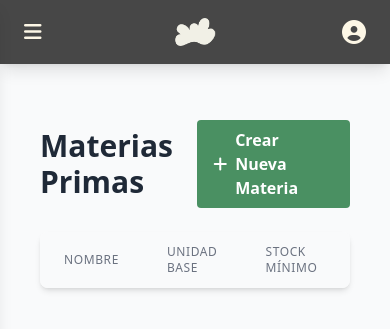
After one commit to IDGS-802-21002866/CloudBrew, a Flask app: page /materias_primas/ in a window 390 px wide. The commit adds this page. Shown: the top 329 px of the page. Run offline with Flask 3, Linux system fonts and the light colour scheme; lists and menus that the app fills with data are empty; style sheets or scripts are compiled from the project's sources; parts of the project's set-up code (start-up, migrations or seed data) failed here and were passed over.

Commit message:
Feature:CRUD de Materias Primas

```diff
--- a/app/__init__.py
+++ b/app/__init__.py
@@ -24,6 +24,7 @@ def create_app():
     from app.modules.proveedores import bp as proveedores_bp
     from app.modules.usuarios import bp as usuarios_bp
     from app.modules.unidades_medida import bp as unidades_medida_bp
+    from app.modules.materias_primas import bp as materias_primas_bp
 
     app = Flask(__name__)
     app.config.from_object(DevelopmentConfig)
@@ -44,6 +45,7 @@ def create_app():
     app.register_blueprint(proveedores_bp)
     app.register_blueprint(usuarios_bp)
     app.register_blueprint(unidades_medida_bp)
+    app.register_blueprint(materias_primas_bp)
 
     #aparentemente entorpece el funcionamiento de flask-migrate, así que lo comento por ahora
     #with app.app_context():
--- /dev/null
+++ b/app/modules/materias_primas/__init__.py
@@ -0,0 +1,5 @@
+from flask import Blueprint
+from .model import MateriaPrima
+
+bp = Blueprint("materias_primas", __name__, url_prefix="/materias_primas", template_folder="templates")
+from . import routes
--- /dev/null
+++ b/app/modules/materias_primas/repository.py
@@ -0,0 +1,22 @@
+from app.modules.materias_primas.model import MateriaPrima
+from app import db
+
+def get_all_materias_primas_activas():
+    return MateriaPrima.query.filter_by(activo=True).all()
+
+def get_all_materias_primas_with_inactive():
+    return MateriaPrima.query.all()
+
+def get_materia_prima_by_id(id):
+    return MateriaPrima.query.get(id)
+
+def get_materia_prima_by_nombre(nombre):
+    return MateriaPrima.query.filter(MateriaPrima.nombre == nombre).first()
+
+def create_materia_prima(materia):
+    db.session.add(materia)
+    db.session.commit()
+    return materia
+
+def update_db():
+    db.session.commit()
--- /dev/null
+++ b/app/modules/materias_primas/routes.py
@@ -0,0 +1,91 @@
+from flask import render_template, request, redirect, url_for, flash
+from app.modules.materias_primas.form import MateriaPrimaForm
+from app.modules.materias_primas.service import MateriaPrimaService
+from app.modules.unidades_medida.service import UnidadMedidaService
+from . import bp
+
+servicio = MateriaPrimaService()
+servicio_unidades = UnidadMedidaService()
+
+@bp.route("/")
+def listar():
+    materias = servicio.listar_materias(incluir_inactivas=True)
+    return render_template("materias_primas/listar.html", materias=materias)
+
+@bp.route("/crear", methods=["GET", "POST"])
+def crear():
+    form = MateriaPrimaForm()
+    unidades_base = servicio_unidades.listar_unidades_medida()
+    unidades_base_filtradas = [u for u in unidades_base if u.es_base]
+    form.id_unidad_base.choices = [(u.id, u.nombre) for u in unidades_base_filtradas]
+
+    if form.validate_on_submit():
+        try:
+            data = {
+                "nombre": form.nombre.data,
+                "descripcion": form.descripcion.data,
+                "id_unidad_base": form.id_unidad_base.data,
+                "stock_minimo": form.stock_minimo.data
+            }
+            servicio.crear_materia(data)
+            flash("Materia prima creada exitosamente.", "success")
+            return redirect(url_for("materias_primas.listar"))
+        except ValueError as e:
+            flash(str(e), "danger")
+
+    return render_template("materias_primas/crear.html", form=form)
+
+@bp.route("/<int:id>")
+def detalle(id):
+    try:
+        materia = servicio.obtener_por_id(id)
+        return render_template("materias_primas/detalle.html", materia=materia)
+    except ValueError as e:
+        flash(str(e), "danger")
+        return redirect(url_for("materias_primas.listar"))
+
+@bp.route("/<int:id>/editar", methods=["GET", "POST"])
+def editar(id):
+    try:
+        materia = servicio.obtener_por_id(id)
+        form = MateriaPrimaForm(obj=materia)
+
+        unidades_base = servicio_unidades.listar_unidades_medida()
+        unidades_base_filtradas = [u for u in unidades_base if u.es_base]
+        form.id_unidad_base.choices = [(u.id, u.nombre) for u in unidades_base_filtradas]
+
+        if form.validate_on_submit():
+            try:
+                materia.nombre = form.nombre.data
+                materia.descripcion = form.descripcion.data
+                materia.id_unidad_base = form.id_unidad_base.data
+                materia.stock_minimo = form.stock_minimo.data
+                from app import db
+                db.session.commit()
+                flash("Materia prima actualizada exitosamente.", "success")
+                return redirect(url_for("materias_primas.detalle", id=id))
+            except ValueError as e:
+                flash(str(e), "danger")
+
+        return render_template("materias_primas/crear.html", form=form, materia=materia)
+    except ValueError as e:
+        flash(str(e), "danger")
+        return redirect(url_for("materias_primas.listar"))
+
+@bp.route("/<int:id>/desactivar", methods=["POST"])
+def desactivar(id):
+    try:
+        servicio.desactivar_materia(id)
+        flash("Materia prima desactivada.", "success")
+    except ValueError as e:
+        flash(str(e), "danger")
+    return redirect(url_for("materias_primas.listar"))
+
+@bp.route("/<int:id>/activar", methods=["POST"])
+def activar(id):
+    try:
+        servicio.activar_materia(id)
+        flash("Materia prima activada exitosamente.", "success")
+    except ValueError as e:
+        flash(str(e), "danger")
+    return redirect(url_for("materias_primas.listar"))
--- /dev/null
+++ b/app/modules/materias_primas/service.py
@@ -0,0 +1,55 @@
+from app.modules.materias_primas import repository
+from app.modules.materias_primas.model import MateriaPrima
+
+class MateriaPrimaService:
+    @staticmethod
+    def listar_materias(incluir_inactivas=True):
+        if incluir_inactivas:
+            return repository.get_all_materias_primas_with_inactive()
+        return repository.get_all_materias_primas_activas()
+
+    @staticmethod
+    def obtener_por_id(id):
+        materia = repository.get_materia_prima_by_id(id)
+        if not materia: raise ValueError("Materia prima no encontrada.")
+        return materia
+
+    @staticmethod
+    def crear_materia(data):
+        nombre = data.get("nombre").strip().capitalize()
+        if repository.get_materia_prima_by_nombre(nombre):
+            raise ValueError(f"La materia prima '{nombre}' ya existe.")
+
+        try:
+            stock = float(data.get("stock_minimo", 0))
+        except (ValueError, TypeError):
+            raise ValueError("El stock mínimo debe ser un número válido.")
+
+        if stock < 0:
+            raise ValueError("El stock mínimo no puede ser negativo.")
+
+        nueva = MateriaPrima(
+            nombre=nombre,
+            descripcion=data.get("descripcion"),
+            id_unidad_base=data.get("id_unidad_base"),
+            stock_minimo=stock
+        )
+        return repository.create_materia_prima(nueva)
+
+    @staticmethod
+    def desactivar_materia(id):
+        materia = repository.get_materia_prima_by_id(id)
+        if materia and materia.activo:
+            materia.activo = False
+            repository.update_db()
+        elif materia and not materia.activo:
+            raise ValueError("La materia prima ya está desactivada.")
+
+    @staticmethod
+    def activar_materia(id): # NUEVO
+        materia = repository.get_materia_prima_by_id(id)
+        if materia and not materia.activo:
+            materia.activo = True
+            repository.update_db()
+        elif materia and materia.activo:
+            raise ValueError("La materia prima ya está activa.")
--- /dev/null
+++ b/app/modules/materias_primas/templates/materias_primas/listar.html
@@ -0,0 +1,52 @@
+{% extends 'base.html' %}
+{% from '_macros.html' import mostrar_flashes %}
+
+{% block title %}Materias Primas{% endblock %}
+
+{% block content %}
+<div class="container mx-auto px-4 py-8">
+  {{ mostrar_flashes() }}
+
+  <div class="flex justify-between items-center mb-6">
+    <h1 class="text-3xl font-bold text-gray-800">Materias Primas</h1>
+    <a href="{{ url_for('materias_primas.crear') }}" class="bg-[#4A9062] hover:bg-[#3A7A52] text-white font-bold py-2 px-4 rounded flex items-center">
+      <i class="fa-solid fa-plus mr-2"></i> Crear Nueva Materia
+    </a>
+  </div>
+
+  <div class="bg-white shadow-md rounded-lg overflow-hidden">
+    <table class="min-w-full table-auto">
+      <thead class="bg-gray-50">
+        <tr>
+          <th class="px-6 py-3 text-left text-xs font-medium text-gray-500 uppercase tracking-wider">Nombre</th>
+          <th class="px-6 py-3 text-left text-xs font-medium text-gray-500 uppercase tracking-wider">Unidad Base</th>
+          <th class="px-6 py-3 text-left text-xs font-medium text-gray-500 uppercase tracking-wider">Stock Mínimo</th>
+          <th class="px-6 py-3 text-left text-xs font-medium text-gray-500 uppercase tracking-wider">Estado</th>
+          <th class="px-6 py-3 text-left text-xs font-medium text-gray-500 uppercase tracking-wider">Acciones</th>
+        </tr>
+      </thead>
+      <tbody class="bg-white divide-y divide-gray-200">
+        {% for materia in materias %}
+        <tr>
+          <td class="px-6 py-4 whitespace-nowrap text-sm font-medium text-gray-900">{{ materia.nombre }}</td>
+          <td class="px-6 py-4 whitespace-nowrap text-sm text-gray-500">{{ materia.unidad.nombre }}</td>
+          <td class="px-6 py-4 whitespace-nowrap text-sm text-gray-500">{{ materia.stock_minimo }}</td>
+          <td class="px-6 py-4 whitespace-nowrap text-sm text-gray-500">
+            {% if materia.activo %}
+            <span class="rounded-full px-3 py-1 text-xs font-bold bg-green-100 text-green-800">Activa</span>
+            {% else %}
+            <span class="rounded-full px-3 py-1 text-xs font-bold bg-red-100 text-red-800">Inactiva</span>
+            {% endif %}
+          </td>
+          <td class="px-6 py-4 whitespace-nowrap text-sm font-medium">
+            <a href="{{ url_for('materias_primas.detalle', id=materia.id) }}" class="text-white font-bold py-1 px-3 rounded flex items-center" style="background-color: #6C9AD0; width: fit-content;">
+              <i class="fa-solid fa-eye mr-2"></i> Ver Detalle
+            </a>
+          </td>
+        </tr>
+        {% endfor %}
+      </tbody>
+    </table>
+  </div>
+</div>
+{% endblock %}
--- a/app/templates/_macros.html
+++ b/app/templates/_macros.html
@@ -1,7 +1,7 @@
 {% macro campo_nuevo(field, class="", labelClass="") %}
   <div>
     <label class="{{ labelClass }}">{{ field.label }}</label>
-    {{ field(class_=class) }}
+    {{ field(class_=class + " w-full px-4 py-2 border-2 border-gray-400 rounded-lg focus:border-[#6C9AD0] focus:ring-0") }}
 
     {% if field.errors %}
       {% for error in field.errors %}
```
Also changed, not shown: app/modules/materias_primas/form.py (added, +22 -0 lines), app/modules/materias_primas/model.py (added, +15 -0 lines), app/modules/materias_primas/templates/materias_primas/crear.html (added, +41 -0 lines), app/modules/materias_primas/templates/materias_primas/detalle.html (added, +54 -0 lines), migrations/versions/f53fcae04717_crear_tabla_materias_primas.py (added, +38 -0 lines).
